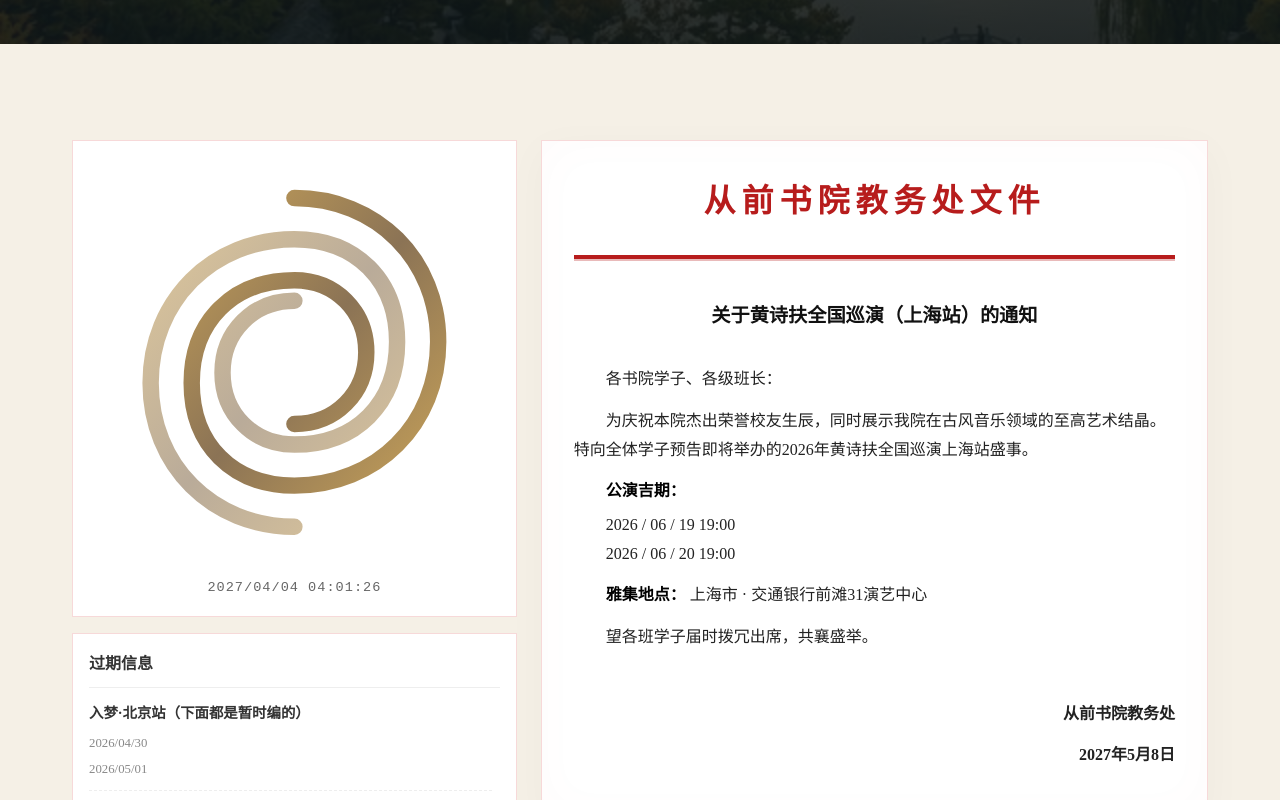
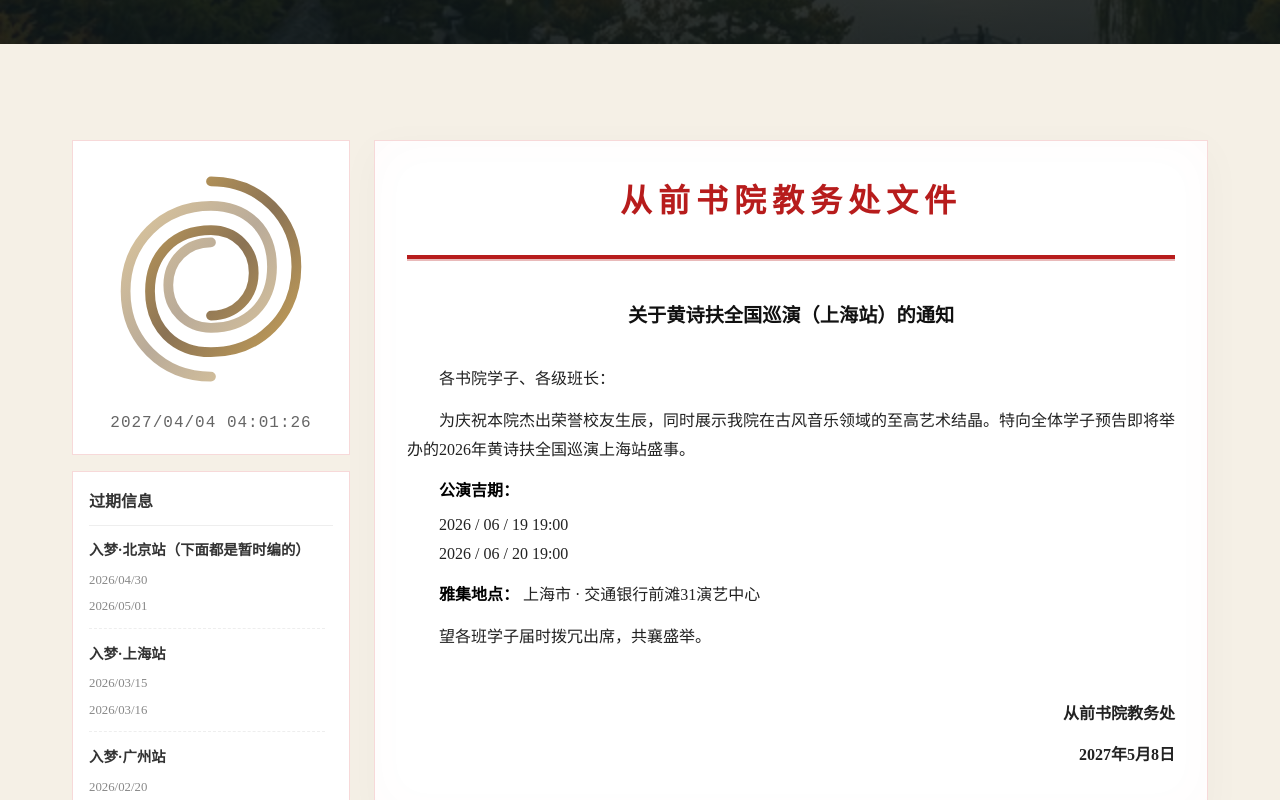
Before and after one commit to miaopan607/Once-Upon-An-Academy, a Vue app: page / in a window 1280 px wide. Shown: the part 456-1256 px from the top of the page. Built offline with nearby package versions, Linux system fonts and the light colour scheme; the HTML template or start-up script is replaced by a standard one.

Commit message:
style(views): 调整通知和时间显示的字体大小和布局比例
- 将通知冻结时间的字体大小从1.15rem增加到1.28rem
- 调整两栏布局比例从2:3和1:2统一为1:3
- 增加时间显示的字体大小从0.85rem到1rem

```diff
--- a/src/views/Home.vue
+++ b/src/views/Home.vue
@@ -446,7 +446,7 @@ const expiredInfo = [
 
 .notice-frozen-time {
   color: #666;
-  font-size: 1.15rem;
+  font-size: 1.28rem;
   letter-spacing: 1px;
   font-family: monospace;
   white-space: nowrap;
@@ -466,7 +466,7 @@ const expiredInfo = [
 /* 两栏布局 */
 .notice-two-col {
   display: grid;
-  grid-template-columns: 2fr 3fr;
+  grid-template-columns: 1fr 3fr;
   gap: 1.5rem;
   align-items: start;
 }
@@ -501,7 +501,7 @@ const expiredInfo = [
 }
 
 .time-display {
-  font-size: 0.85rem;
+  font-size: 1rem;
   color: #666;
   letter-spacing: 1px;
   margin-top: 0.5rem;
--- a/src/views/Recruit.vue
+++ b/src/views/Recruit.vue
@@ -315,7 +315,7 @@ onUnmounted(() => {
 
 .notice-frozen-time {
   color: #666;
-  font-size: 1.15rem;
+  font-size: 1.28rem;
   letter-spacing: 1px;
   font-family: monospace;
   white-space: nowrap;
@@ -357,10 +357,10 @@ onUnmounted(() => {
   padding: 1rem 0 0;
 }
 
-/* 两栏布局 - 1:2比例 */
+/* 两栏布局 - 1:3比例 */
 .notice-two-col {
   display: grid;
-  grid-template-columns: 1fr 2fr;
+  grid-template-columns: 1fr 3fr;
   gap: 1.5rem;
   align-items: start;
 }
@@ -394,7 +394,7 @@ onUnmounted(() => {
 }
 
 .time-display {
-  font-size: 0.85rem;
+  font-size: 1rem;
   color: #666;
   letter-spacing: 1px;
   margin-top: 0.5rem;
```
